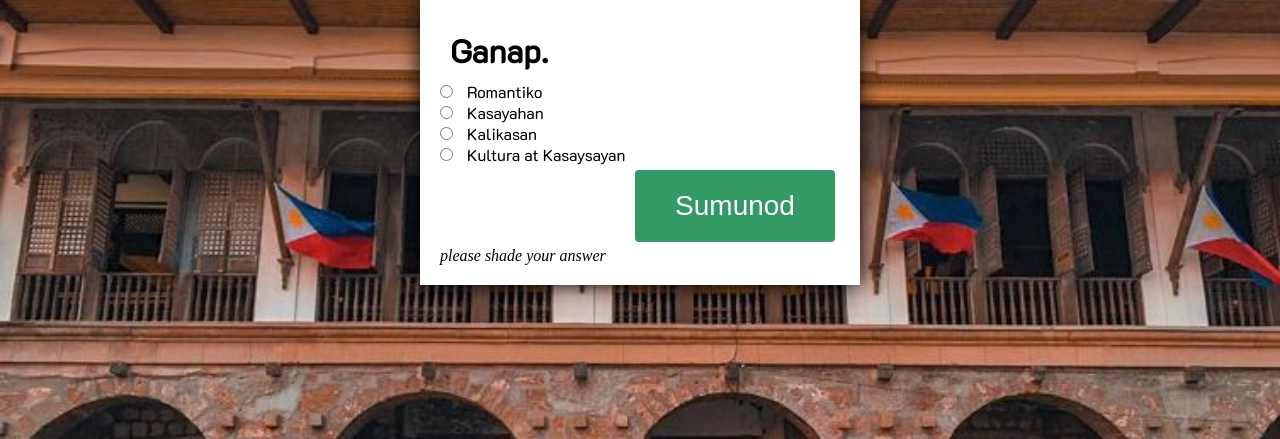
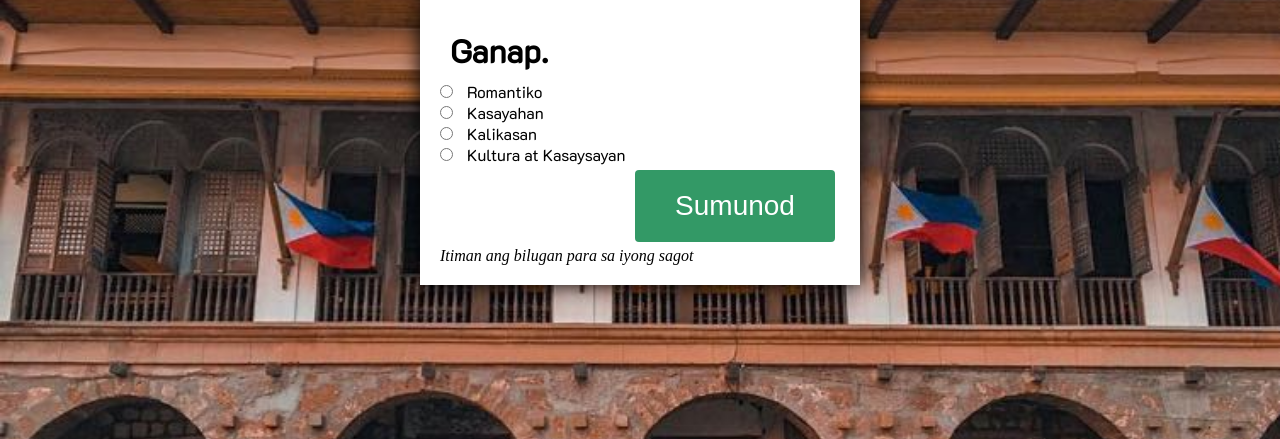
Before and after one commit to to-ton/index, a PHP site: page /welcome/3/index2.php in a window 1280 px wide. Shown: the part 51-490 px from the top of the page. Run offline with PHP 8.4, Linux system fonts and the light colour scheme; data that the repository does not hold is empty.

Commit message:
Update index2.php

```diff
--- a/welcome/3/index2.php
+++ b/welcome/3/index2.php
@@ -99,7 +99,7 @@
                         <button class="button" style="    justify-content: right;"><span>Sumunod </span></button>
                     </span>
                     </form>
-            <i>please shade your answer</i>
+            <i>Itiman ang bilugan para sa iyong sagot</i>
         </div>
     </body>
 </html>
```
